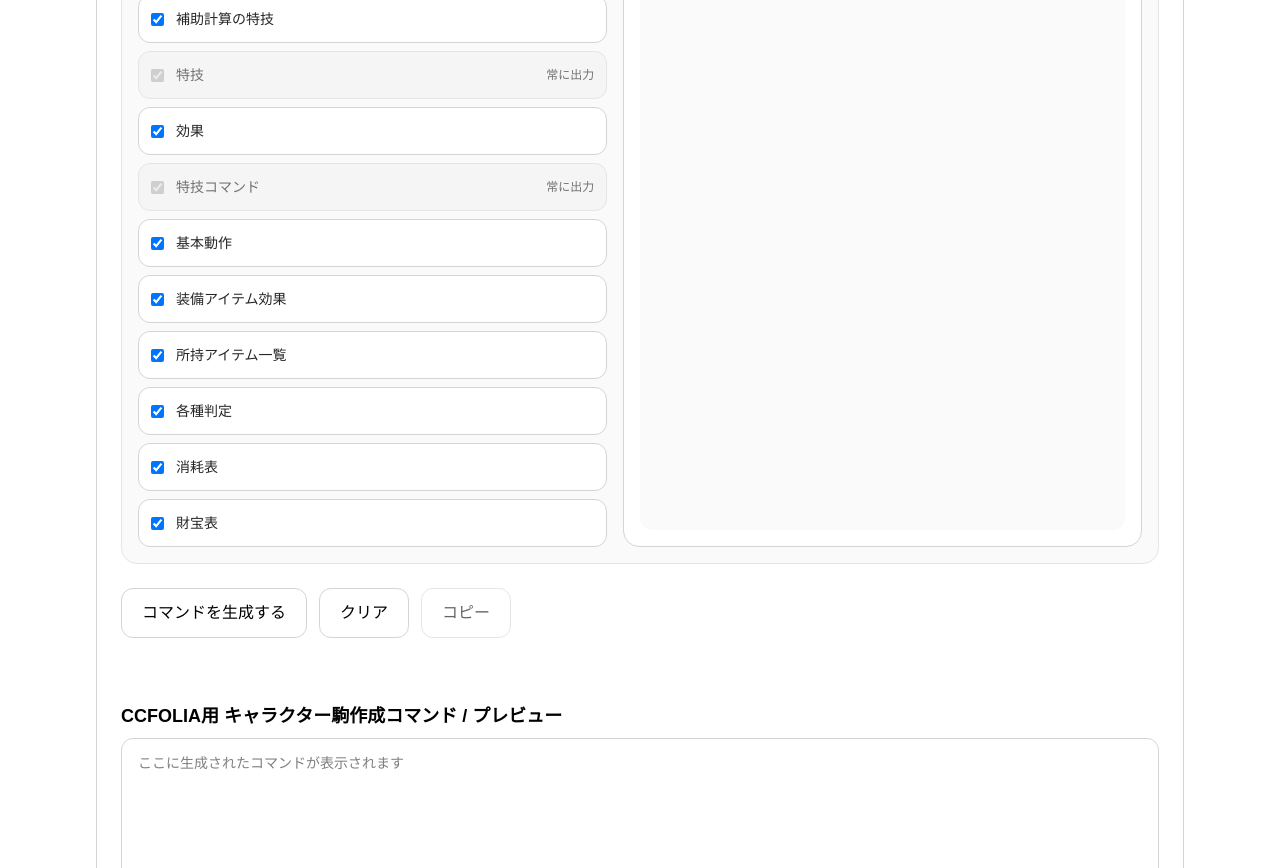
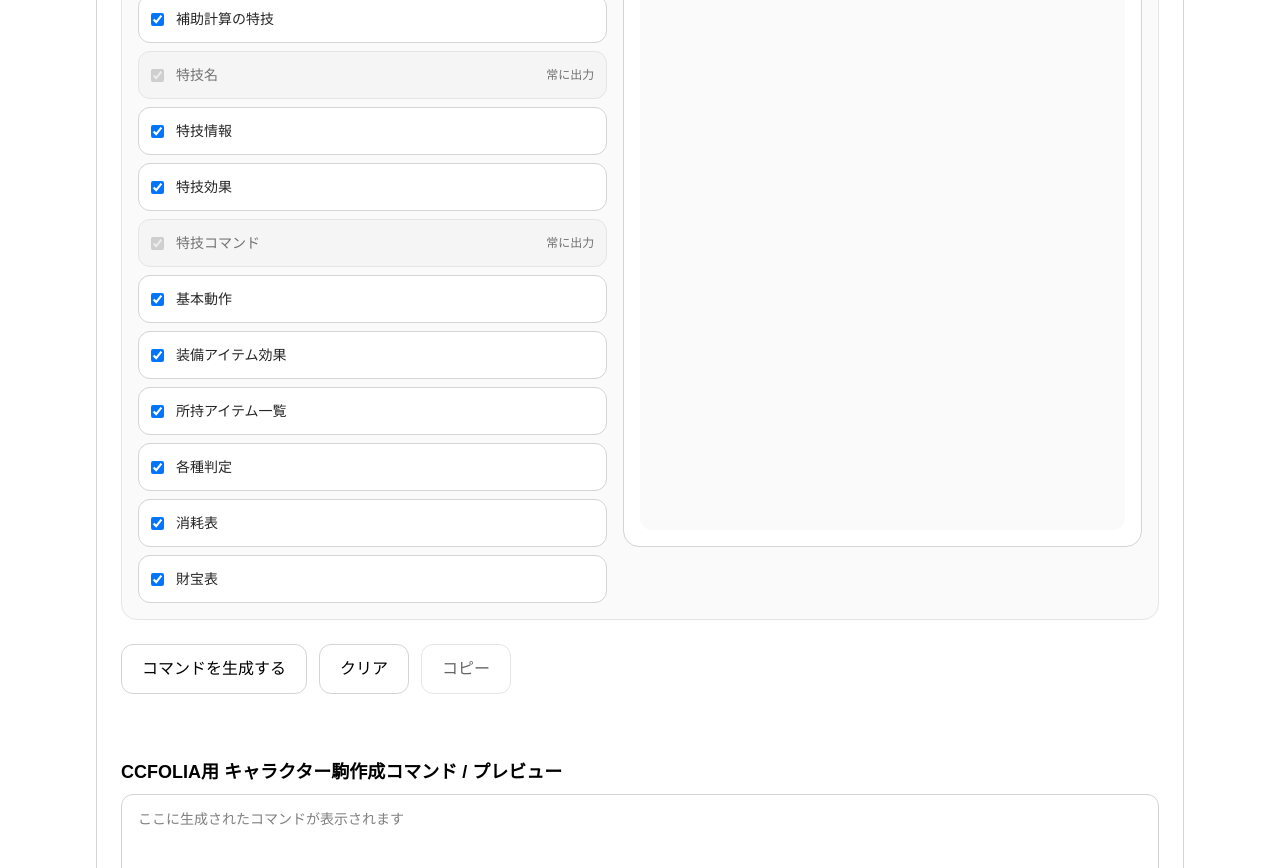
Before and after one commit to ramune428/lhtrpg_webapp_challenge, a Next.js app in the folder frontend/: page /character-preview in a window 1280 px wide. Shown: the part 1660-2528 px from the top of the page. Built offline with nearby package versions, Linux system fonts and the light colour scheme.

Commit message:
feat: update character preview skill option labels

```diff
--- a/frontend/app/character-preview/page.tsx
+++ b/frontend/app/character-preview/page.tsx
@@ -34,8 +34,9 @@ const outputOptionItems: OutputOptionItem[] = [
   { key: "includeDamageCalculator", label: "被ダメージ計算用" },
   { key: "includeSkillChecks", label: "判定がある特技" },
   { key: "includeSkillSupportCalculations", label: "補助計算の特技" },
-  { key: "skillNames", label: "特技", alwaysOn: true },
-  { key: "includeSkillDescriptions", label: "効果" },
+  { key: "skillNames", label: "特技名", alwaysOn: true },
+  { key: "includeSkillInfo", label: "特技情報" },
+  { key: "includeSkillEffects", label: "特技効果" },
   { key: "skillCommands", label: "特技コマンド", alwaysOn: true },
   { key: "includeBasicActions", label: "基本動作" },
   { key: "includeEquipmentEffects", label: "装備アイテム効果" },
@@ -50,7 +51,8 @@ function createAllOptionalOptions(checked: boolean): ChatPaletteOptions {
     includeDamageCalculator: checked,
     includeSkillChecks: checked,
     includeSkillSupportCalculations: checked,
-    includeSkillDescriptions: checked,
+    includeSkillInfo: checked,
+    includeSkillEffects: checked,
     includeBasicActions: checked,
     includeEquipmentEffects: checked,
     includeItemList: checked,
```
